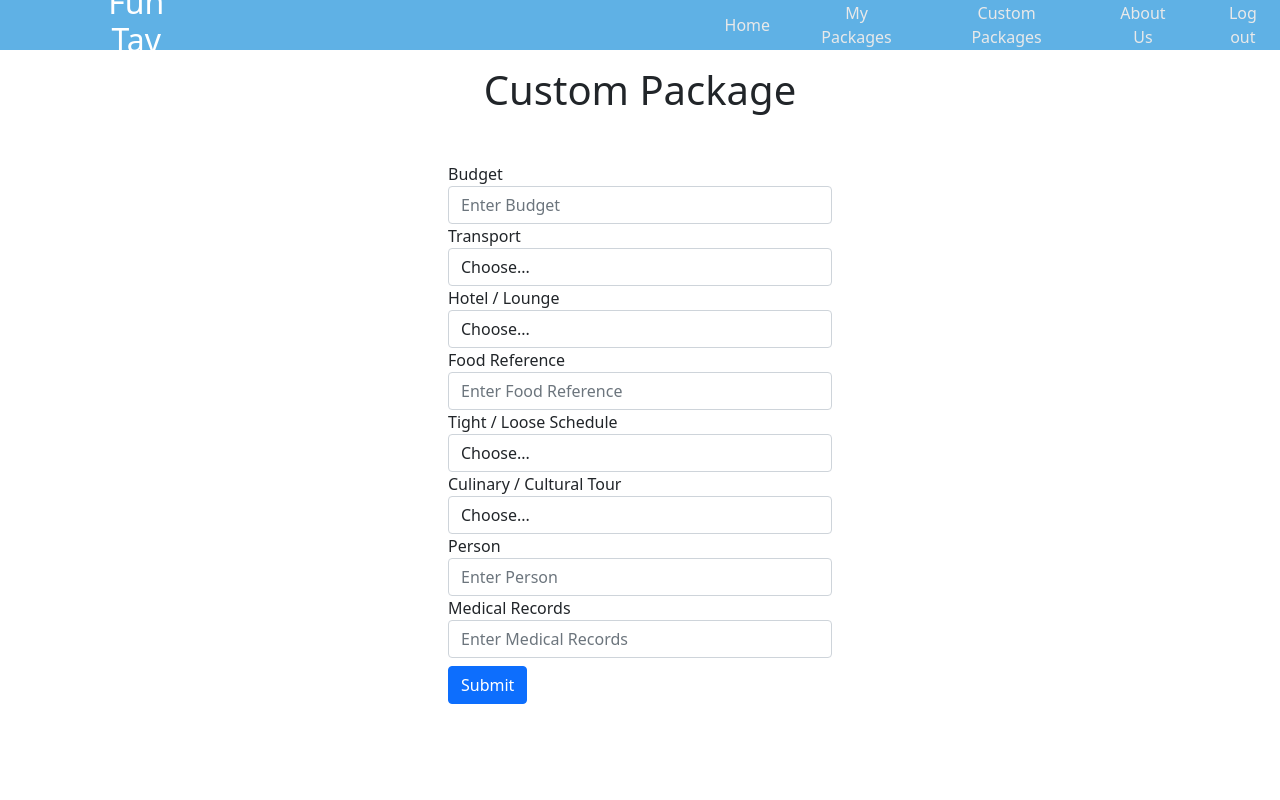
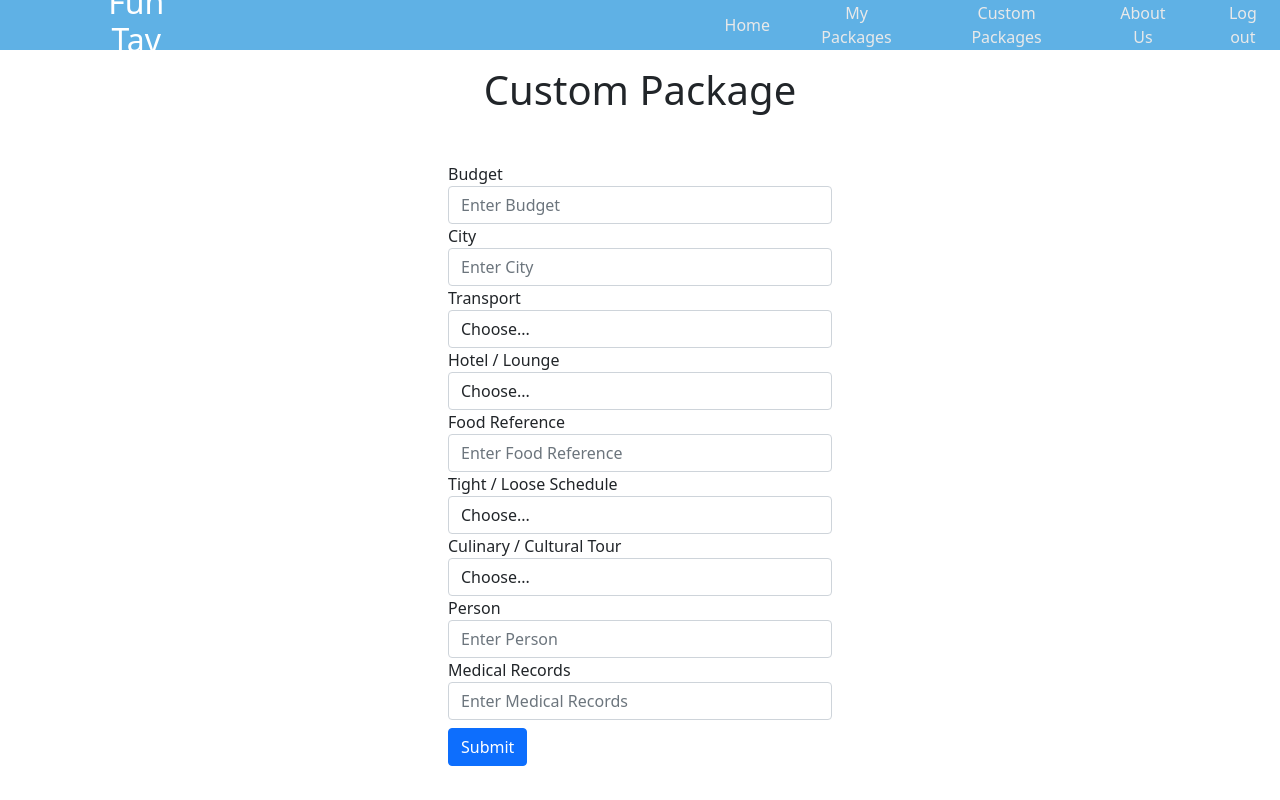
Before and after one commit to vectshad/funtav-fe, a React (Create React App) app: page /custompackage in a window 1280 px wide. Built offline with nearby package versions, Linux system fonts and the light colour scheme; sample sign-in values are in the browser's storage.

Commit message:
add city in custom packages

```diff
--- a/src/components/CustomPackage.js
+++ b/src/components/CustomPackage.js
@@ -6,6 +6,7 @@ import { useState } from 'react';
 
 function CustomPackage() {
     const [Budget, setBudget] = useState();
+    const [City, setCity] = useState();
     const [Transport, setTransport] = useState();
     const [Lodging, setLodging] = useState();
     const [FoodReference, setFoodReference] = useState();
@@ -18,16 +19,9 @@ function CustomPackage() {
         const user_id = localStorage.getItem("user_id");
 
         e.preventDefault();
-        console.log(Budget);
-        console.log(Transport);
-        console.log(Lodging);
-        console.log(FoodReference);
-        console.log(Tour);
-        console.log(Schedule);
-        console.log(Person);
-        console.log(MedicalRecords);
         await axios.post('https://funtav-api.herokuapp.com/order/custom', {
             user_id: user_id,
+            city: City,
             budget: Budget,
             transport: Transport,
             lodging: Lodging,
@@ -56,11 +50,15 @@ function CustomPackage() {
                     <input onChange={e => setBudget(e.target.value)} type="number" className="form-control" placeholder="Enter Budget"/>
                 </div>
                 <div className="form-group">
+                    <label>City</label>
+                    <input onChange={e => setCity(e.target.value)} type="text" className="form-control" placeholder="Enter City"/>
+                </div>
+                <div className="form-group">
                     <label >Transport</label>
                     <select onChange={e => setTransport(e.target.value)} className="form-control">
                         <option value={null}>Choose...</option>
                         <option>Car</option>
-                        <option>Motorcycle</option>
+                        <option>Plane</option>
                     </select>
                 </div>
                 <div className="form-group">
```
